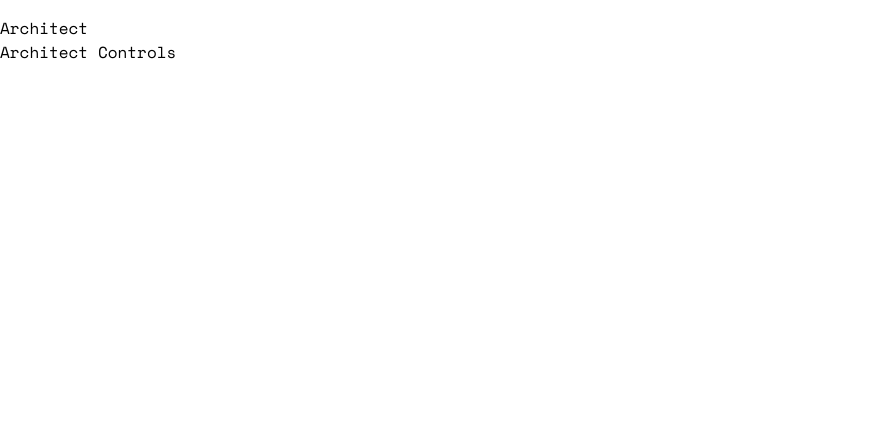
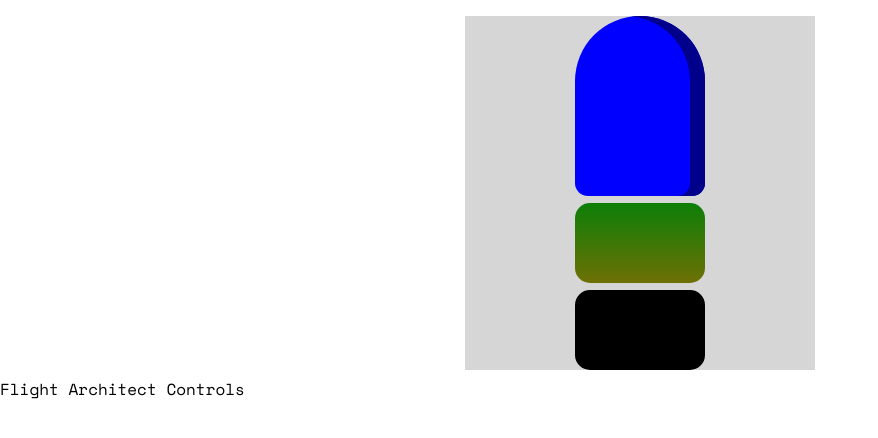
Before and after one commit to JonnyBeoulve/Flight-Architect, a React app: page / in a window 1280 px wide. Shown: the top 438 px of the page, without its empty margins (0-878 px from the left). Built offline with nearby package versions, Linux system fonts and the light colour scheme; a web font is replaced by a local one.

Commit message:
Flight options is rendering with alpha design

```diff
--- a/package.json
+++ b/package.json
@@ -32,6 +32,7 @@
     "postcss-flexbugs-fixes": "3.2.0",
     "postcss-loader": "2.0.8",
     "promise": "8.0.1",
+    "prop-types": "^15.6.1",
     "raf": "3.4.0",
     "react": "^16.2.0",
     "react-dev-utils": "^5.0.0",
--- /dev/null
+++ b/src/components/Flight/Flight.css
@@ -0,0 +1,30 @@
+.Flight {
+    width: 100%;
+    margin: auto;
+    height: auto;
+    text-align: center;
+    font-weight: bold;
+    font-size: 1.2rem;
+    background-color: rgb(214, 214, 214);
+}
+
+@media (min-width: 1000px) and (min-height: 700px) {
+    .Flight {
+        width: 700px;
+        height: auto;
+    }
+}
+
+@media (min-width: 500px) and (min-height: 401px) {
+    .Flight {
+        width: 450px;
+        height: auto;
+    }
+}
+
+@media (min-width: 500px) and (min-height: 400px) {
+    .Flight {
+        width: 350px;
+        height: auto;
+    }
+}
--- a/src/components/Flight/Flight.js
+++ b/src/components/Flight/Flight.js
@@ -0,0 +1,19 @@
+import React from 'react';
+
+import classes from './Flight.css';
+import FlightOptions from './FlightOptions/FlightOptions';
+
+/*======================================================================
+// This will handle the rendering of the three flight option types.
+======================================================================*/
+const flight = (props) => {
+    return (
+        <div className={classes.Flight}>
+            <FlightOptions type="flight-package" />
+            <FlightOptions type="flight-theme" />
+            <FlightOptions type="flight-entertainment" />
+        </div>
+    );
+};
+
+export default flight;
--- a/src/components/Flight/FlightOptions/FlightOptions.css
+++ b/src/components/Flight/FlightOptions/FlightOptions.css
@@ -0,0 +1,25 @@
+.FlightPackage {
+    height: 180px;
+    width: 130px;
+    background: blue;
+    border-radius: 100px 100px 20px 20px;
+    box-shadow: inset -15px 0 darkblue;
+    margin: 2% auto;
+    position: relative;
+}
+
+.FlightTheme {
+    width: 130px;
+    height: 80px;
+    background: linear-gradient(#0c7f08, #6e7005);
+    margin: 2% auto;
+    border-radius: 15px;
+}
+
+.FlightEntertainment {
+    width: 130px;
+    height: 80px;
+    background: black;
+    margin: 2% auto;
+    border-radius: 15px;
+}
--- a/src/components/Flight/FlightOptions/FlightOptions.js
+++ b/src/components/Flight/FlightOptions/FlightOptions.js
@@ -1,16 +1,18 @@
-import React from 'react';
+import React, {Component} from 'react';
+import PropTypes from 'prop-types';
 
 import classes from './FlightOptions.css';
 
 /*======================================================================
 // As the user selects various flight options, this will employ
-// css to create visible elements on the page that denote the
-// options, providing the user with a preview of their selection.
+// css to switch visible elements on the page that denote the
+// options.
 ======================================================================*/
-const flightOptions = (props) => {
+class FlightOptions extends Component {
+    render () {
         let option = null;
 
-    switch (props.type) {
+        switch (this.props.type) {
             case ('flight-package'):
                 option = <div className={classes.FlightPackage}>
                     <div className={classes.Package1}></div>
@@ -33,7 +35,16 @@ const flightOptions = (props) => {
                     <div className={classes.Entertainment4}></div>
                 </div>;
                 break;
+            default:
+                option = null;
+        }
+
+        return option;
     }
 };
 
-export default flightOptions;
+FlightOptions.propTypes = {
+    type: PropTypes.string.isRequired
+};
+
+export default FlightOptions;
--- a/src/containers/FlightArchitect/FlightArchitect.js
+++ b/src/containers/FlightArchitect/FlightArchitect.js
@@ -1,6 +1,7 @@
 import React, {Component} from 'react';
 
 import Auxiliary from '../../hoc/Auxiliary';
+import Flight from '../../components/Flight/Flight';
 
 /*======================================================================
 // This will create the divs that house the functionality of the
@@ -10,8 +11,8 @@ class FlightArchitect extends Component {
     render () {
         return (
             <Auxiliary>
-                <div>Architect</div>
-                <div>Architect Controls</div>
+                <Flight />
+                <div>Flight Architect Controls</div>
             </Auxiliary>
         );
     }
--- a/src/index.css
+++ b/src/index.css
@@ -5,4 +5,6 @@ body {
   margin: 0;
   padding: 0;
   font-family: "Space Mono", monospace;
+
+  background-color: white;
 }
```
Lines whose indentation alone changed are shown as unchanged.
